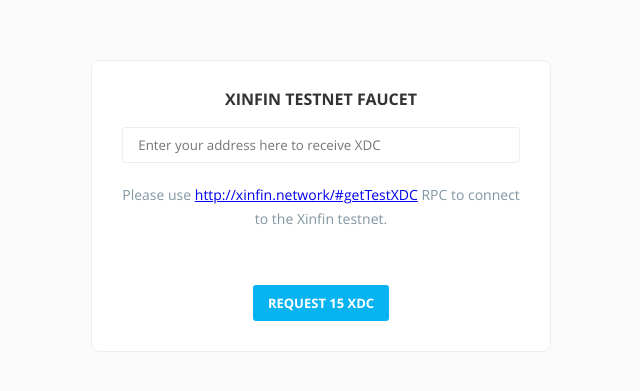
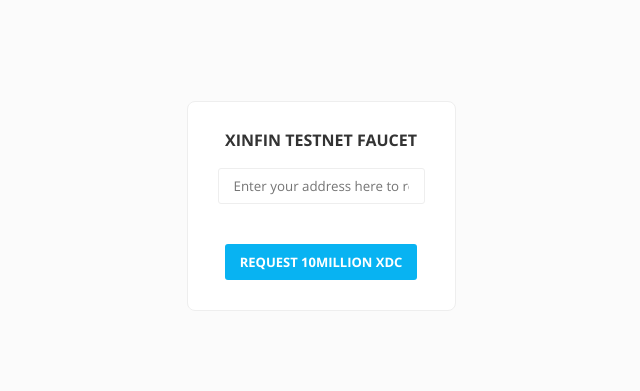
Before and after one commit to ronakgothi/faucet, a website: page public/index.html in a window 1280 px wide. Shown: the part 189-580 px from the top of the page, without its empty margins (319-959 px from the left). Drawn offline with Linux system fonts and the light colour scheme; files that its build step writes are made by us from their sources.

Commit message:
10million updated in Request

```diff
--- a/public/index.html
+++ b/public/index.html
@@ -16,15 +16,12 @@
         <div class="request-tokens">
           <h1>Xinfin testnet faucet</h1>
             <input type="text" id="receiver" name="receiver" placeholder="Enter your address here to receive XDC"/>
-            <h2>
+            <!-- <h2>
               Please use <a href="https://www.xinfin.org/">http://xinfin.network/#getTestXDC</a> RPC to connect<br>
               to the Xinfin testnet.
-            </h2>
-            <div class="text-xs-center">
-              <div class="g-recaptcha" data-sitekey="6Ld1l2oUAAAAAAN582Y0wrznMePr1qjsctIjM0gr"></div>
-            </div>
+            </h2> -->
             <div class="button-faucet">
-            <button type="submit" id="requestTokens" class="request-tokens-button">Request 15 XDC</button>
+            <button type="submit" id="requestTokens" class="request-tokens-button">Request 10million XDC</button>
             </div>
         </div>
       </form>
```
